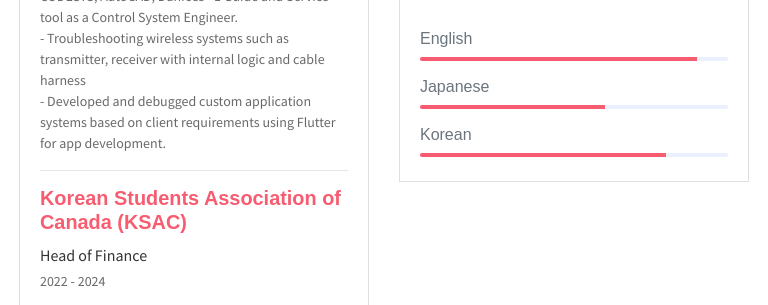
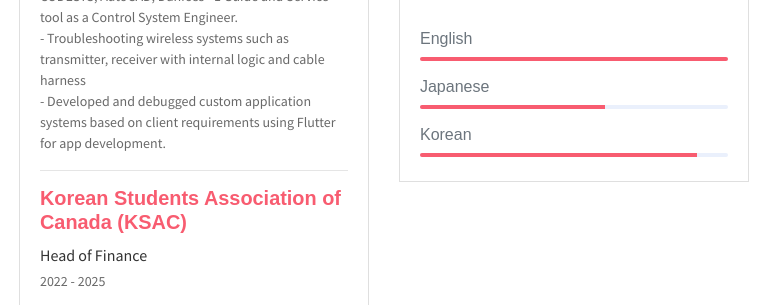
Before and after one commit to Jun081301/Jun-s-Website, a plain HTML site: page index.html in a window 1280 px wide. Shown: the part 2090-2395 px from the top of the page, 446-1214 px from the left. Drawn offline with Linux system fonts and the light colour scheme; some packages are replaced by stand-ins of ours.

Commit message:
Update index.html

```diff
--- a/index.html
+++ b/index.html
@@ -226,7 +226,7 @@
                             <h6 class="title text-danger font-weight-bold">Korean Students Association of Canada (KSAC)
                             </h6>
                             <p style="font-size: medium; color: black; margin-bottom: 4px;">Head of Finance</p>
-                            <p>2022 - 2024</p>
+                            <p>2022 - 2025</p>
                             <p class="subtitle"> - Managed all kinds of finance and spearheaded the promotion of various
                                 social events geared to creating connections between Canadian Korean engineering
                                 students within the Greater Toronto Area.</p>
@@ -288,7 +288,7 @@
                         <div class="card-body pb-2">
                             <h6>English</h6>
                             <div class="progress mb-3">
-                                <div class="progress-bar bg-danger" role="progressbar" style="width: 90%"
+                                <div class="progress-bar bg-danger" role="progressbar" style="width: 100%"
                                     aria-valuenow="25" aria-valuemin="0" aria-valuemax="100"></div>
                             </div>
                             <h6>Japanese</h6>
@@ -298,7 +298,7 @@
                             </div>
                             <h6>Korean</h6>
                             <div class="progress mb-3">
-                                <div class="progress-bar bg-danger" role="progressbar" style="width: 80%"
+                                <div class="progress-bar bg-danger" role="progressbar" style="width: 90%"
                                     aria-valuenow="50" aria-valuemin="0" aria-valuemax="100"></div>
                             </div>
                         </div>
```
